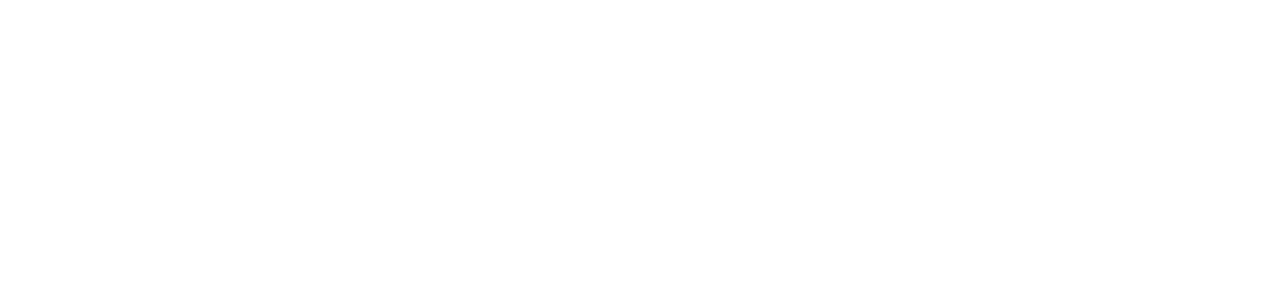
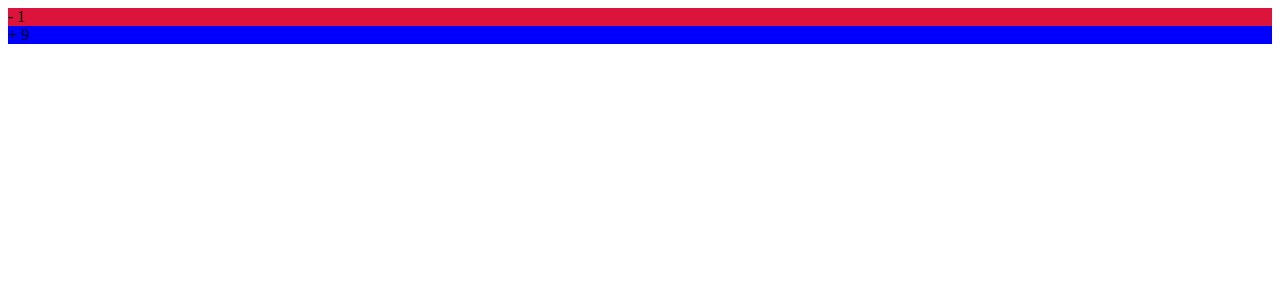
Before and after one commit to EclecticTaco/pazaak, a React (Create React App) app in the folder pazaak/: page / in a window 1280 px wide. Shown: the top 300 px of the page. Built offline with nearby package versions, Linux system fonts and the light colour scheme.

Commit message:
skeleton

```diff
--- a/pazaak/src/App.js
+++ b/pazaak/src/App.js
@@ -1,6 +1,8 @@
+import PickCards from "./PreMatch/PickCards";
 function App() {
   return (
     <div className="App">
+      <PickCards/>
     </div>
   );
 }
--- a/pazaak/src/PreMatch/PickCards.js
+++ b/pazaak/src/PreMatch/PickCards.js
@@ -1,7 +1,13 @@
 import React from 'react';
+import PlayerCard from '../Cards/PlayerCard'
 
 function PickCards() {
-
+    return (
+        <div className='main'>
+            <PlayerCard value={1} sign={0}/>
+            <PlayerCard value={9} sign={1}/>
+        </div>
+    )
 }
 
 export default PickCards;
```
